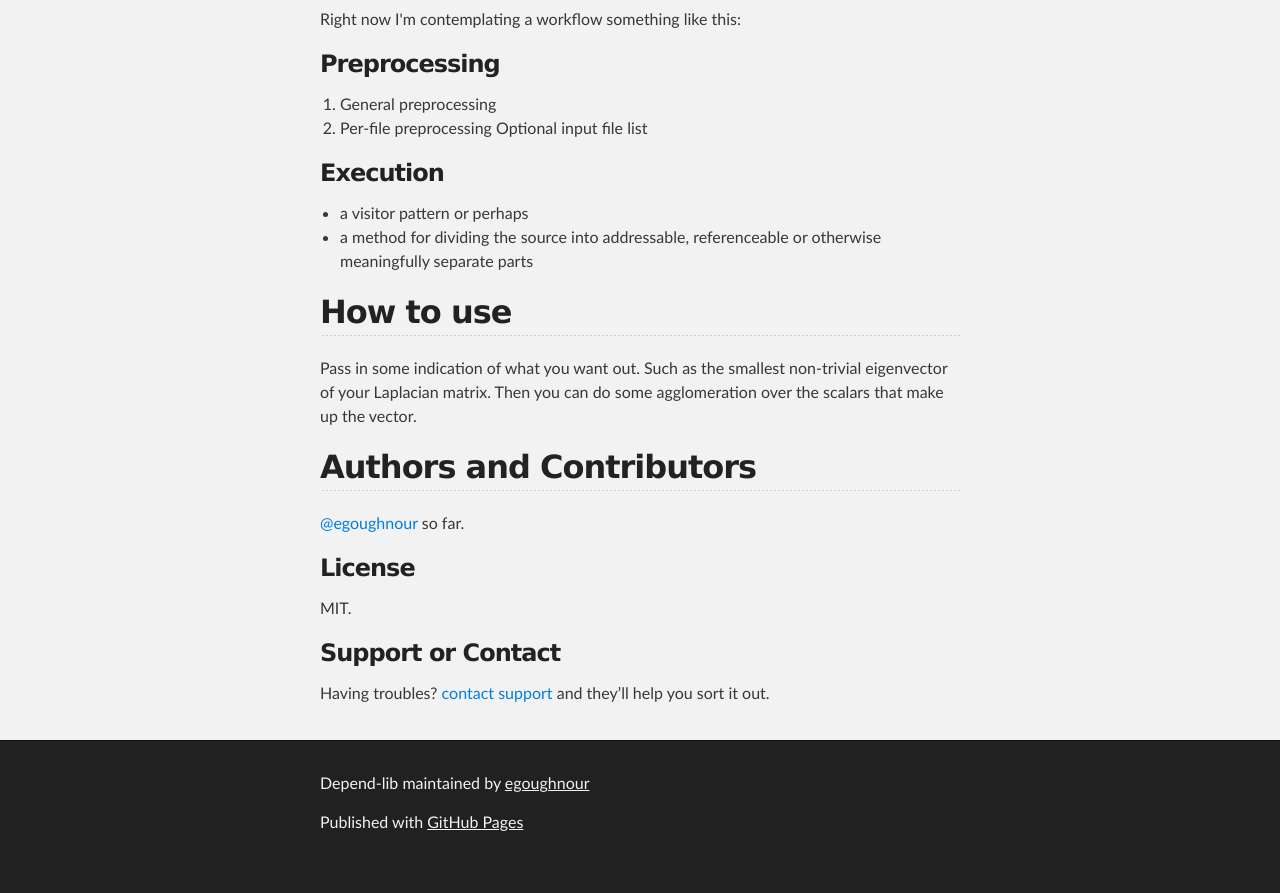
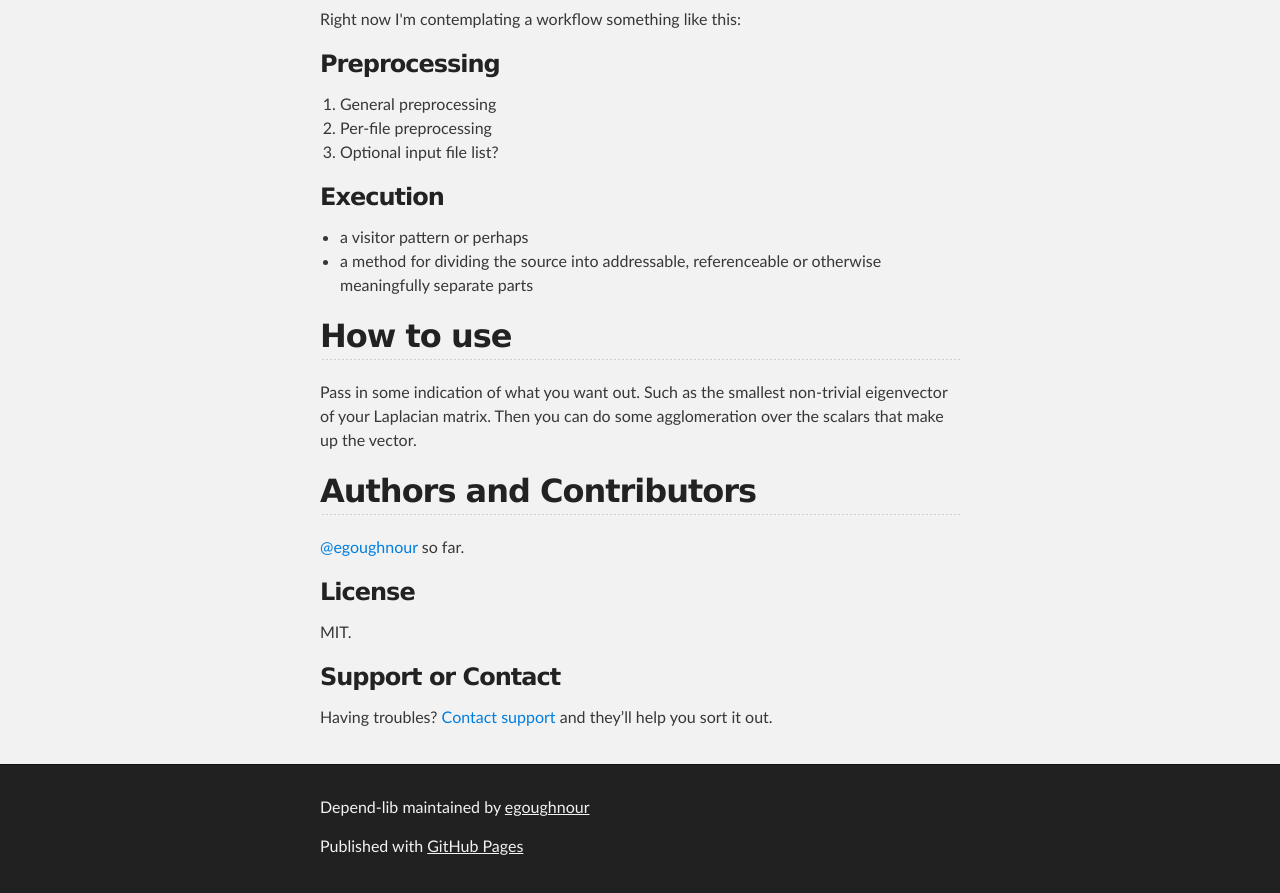
Before and after one commit to egoughnour/depend-lib, a plain HTML site: page index.html in a window 1280 px wide. Shown: the part 452-1345 px from the top of the page. Before the commit the page ends 1321 px from the top, so only its background shows below. Drawn offline with Linux system fonts and the light colour scheme.

Commit message:
Update index.html

```diff
--- a/index.html
+++ b/index.html
@@ -46,9 +46,8 @@
 
 <ol>
 <li>General preprocessing</li>
-<li>Per-file preprocessing
-Optional input file list<br>
-</li>
+<li>Per-file preprocessing</li>
+<li>Optional input file list?</li>
 </ol>
 
 <h3>
@@ -77,7 +76,7 @@ Optional input file list<br>
 <h3>
 <a id="support-or-contact" class="anchor" href="#support-or-contact" aria-hidden="true"><span aria-hidden="true" class="octicon octicon-link"></span></a>Support or Contact</h3>
 
-<p>Having troubles? <a href="https://github.com/contact">contact support</a> and they’ll help you sort it out.</p>
+<p>Having troubles? <a href="https://github.com/contact">Contact support</a> and they’ll help you sort it out.</p>
       </section>
     </div>
 
```
